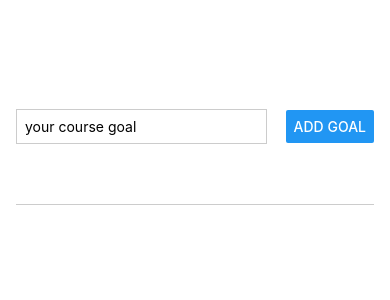
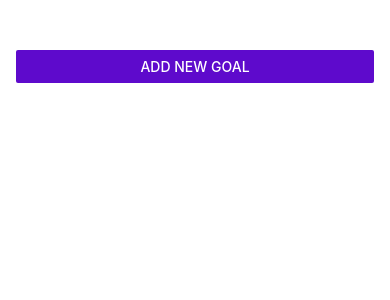
Before and after one commit to estbndlt/rncourse, a React Native app: screen / in a window 390 px wide. Shown: the top 300 px of the page. Built offline with nearby package versions, Linux system fonts and the light colour scheme.

Commit message:
2.33 Add modal to add goals

```diff
--- a/App.js
+++ b/App.js
@@ -1,9 +1,10 @@
 import { useState } from "react";
-import { StyleSheet, View, FlatList } from "react-native";
+import { StyleSheet, View, FlatList, Button } from "react-native";
 import GoalItem from "./components/GoalItem";
 import GoalInput from "./components/GoalInput";
 
 export default function App() {
+  const [modalIsVisible, setModalIsVisible] = useState(false);
   const [courseGoals, setCourseGoals] = useState([]);
 
   function addGoalHandler(enteredGoalText) {
@@ -11,6 +12,10 @@
       ...currentCourseGoals,
       { text: enteredGoalText, id: Math.random().toString() },
     ]);
+  }
+
+  function startAddGoalHandler() {
+    setModalIsVisible(true);
   }
 
   function deleteGoalHandler(id) {
@@ -21,7 +26,12 @@
 
   return (
     <View style={styles.appContainer}>
-      <GoalInput onAddGoal={addGoalHandler} />
+      <Button
+        title="Add New Goal"
+        color="#5e0acc"
+        onPress={startAddGoalHandler}
+      />
+      <GoalInput visible={modalIsVisible} onAddGoal={addGoalHandler} />
       <View style={styles.goalsContainer}>
         <FlatList
           data={courseGoals}
--- a/components/GoalInput.js
+++ b/components/GoalInput.js
@@ -1,5 +1,5 @@
 import { useState } from "react";
-import { Button, StyleSheet, TextInput, View } from "react-native";
+import { Button, Modal, StyleSheet, TextInput, View } from "react-native";
 
 function GoalInput(props) {
   const [enteredGoalText, setEnteredGoalText] = useState("");
@@ -14,6 +14,7 @@
   }
 
   return (
+    <Modal visible={props.visible} animationType="slide">
       <View style={styles.inputContainer}>
         <TextInput
           style={styles.textInput}
@@ -23,6 +24,7 @@
         />
         <Button title="add goal" onPress={addGoalHandler}></Button>
       </View>
+    </Modal>
   );
 }
 
```
Lines whose indentation alone changed are shown as unchanged.
